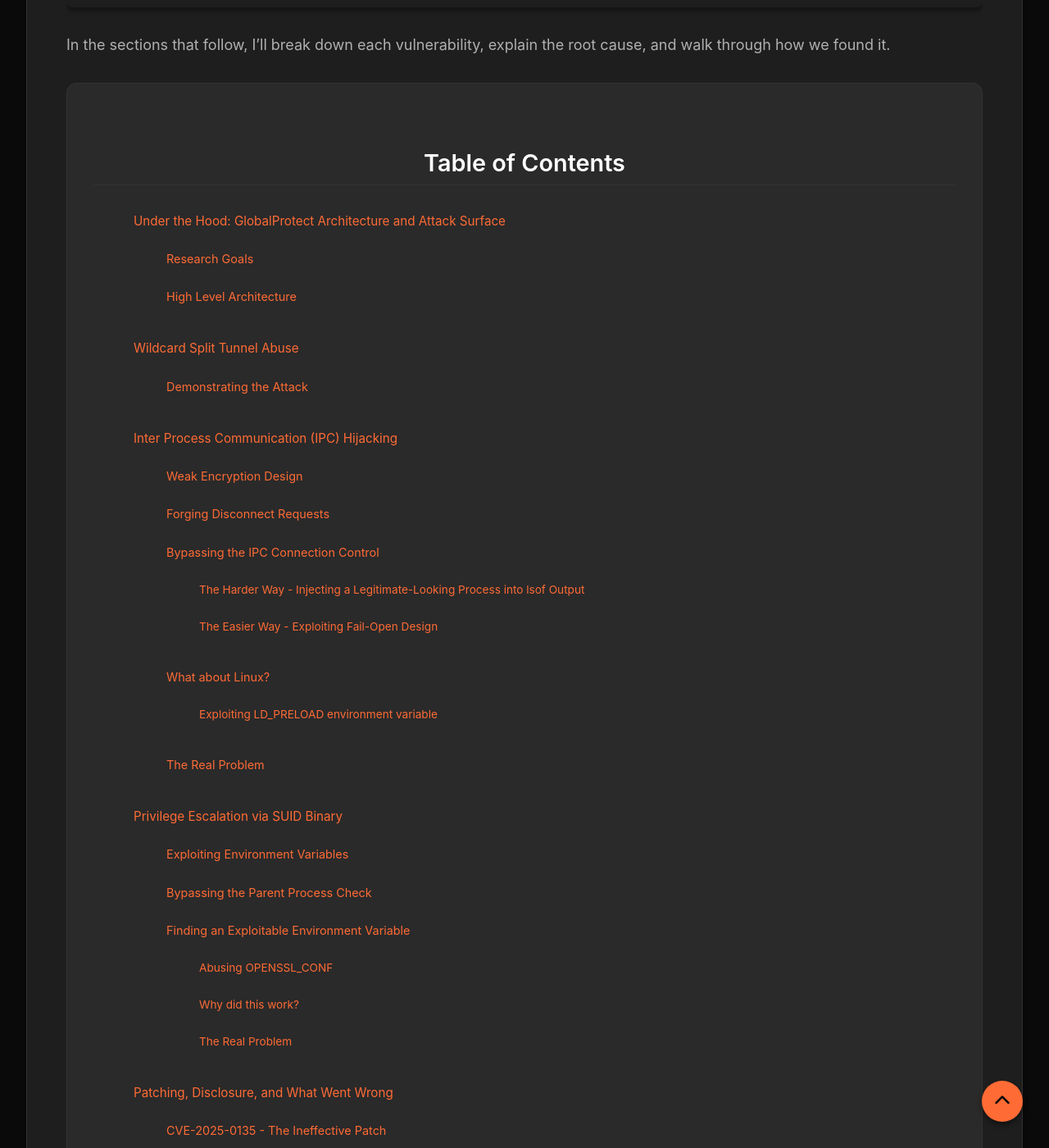
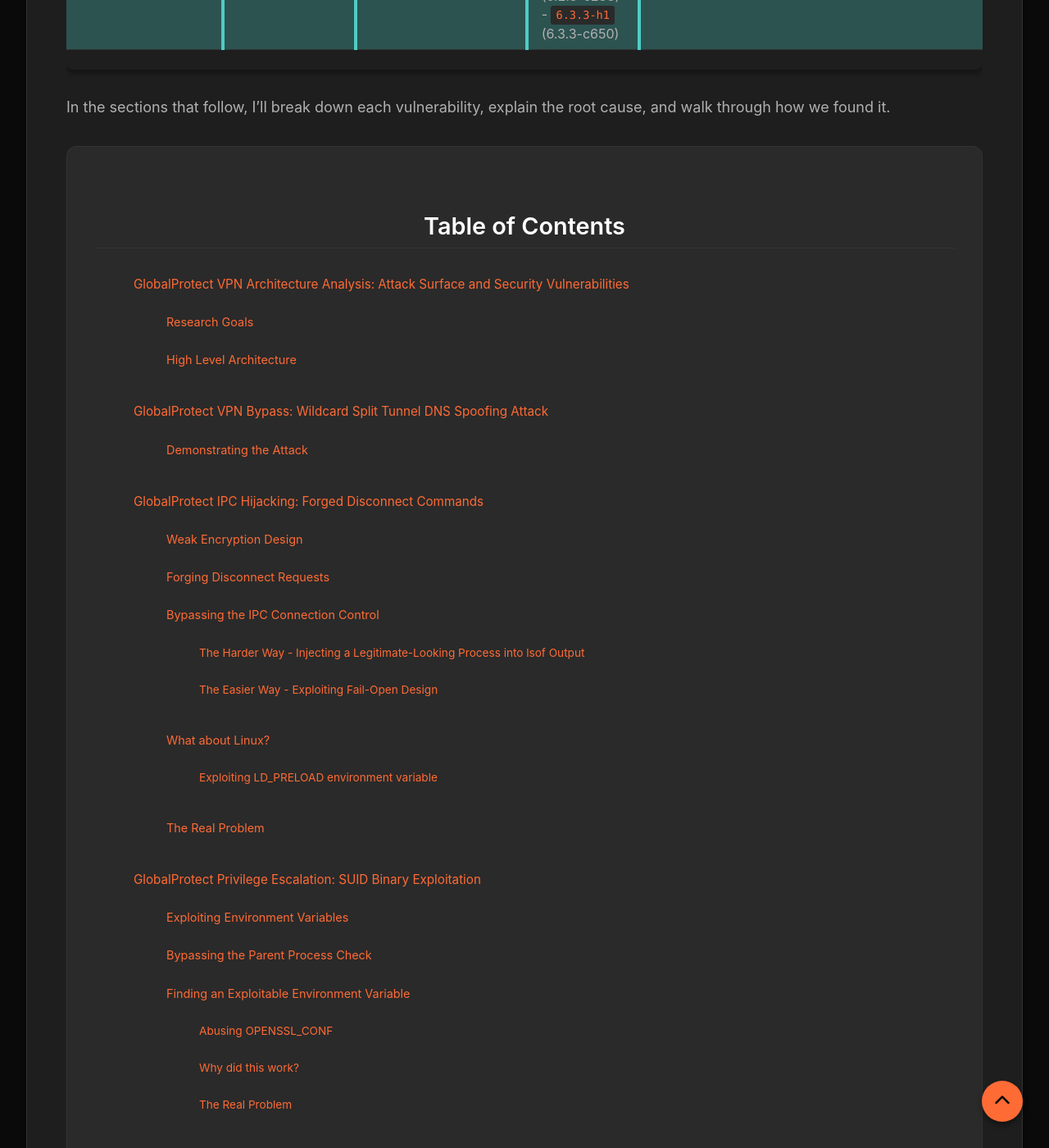
Before and after one commit to alexb70/alexbourla.github.io, a Jekyll site: the page built from research/turning-the-tables-on-globalprotect.md, in a window 1280 px wide and 1400 px high, scrolled down 2043 px. Shown: the whole window at 82% size. Built offline with Jekyll 4.4.1, drawn with Linux system fonts in a browser that asks for light colours; nearby versions of some CDN libraries; some of the changed text lies outside the part shown.

Commit message:
seo optimisation

````diff
--- a/research/turning-the-tables-on-globalprotect.md
+++ b/research/turning-the-tables-on-globalprotect.md
@@ -3,9 +3,11 @@
 title: "Turning the Tables on GlobalProtect: Behind the CVEs"
 date: 2025-10-10
 author: Alex Bourla
-description: "A deep dive into vulnerabilities discovered in Palo Alto Networks' GlobalProtect VPN client, including privilege escalation and VPN bypass techniques."
-tags: [VPN Security, Privilege Escalation, macOS, Linux, CVE-2025-0135, CVE-2025-0140, CVE-2025-0141, CVE-2025-2179]
+description: "Complete technical analysis of 5 critical GlobalProtect VPN vulnerabilities (CVE-2025-0135, CVE-2025-0140, CVE-2025-0141, CVE-2025-2179) with proof-of-concept exploits, privilege escalation techniques, and VPN bypass methods for macOS and Linux."
+tags: [VPN Security, Privilege Escalation, macOS, Linux, CVE-2025-0135, CVE-2025-0140, CVE-2025-0141, CVE-2025-2179, Palo Alto Networks, GlobalProtect, VPN Bypass, Security Research, Black Hat, Vulnerability Research, Enterprise Security, Network Security, Penetration Testing, Red Team, Cybersecurity]
 permalink: /research/turning-the-tables-on-globalprotect/
+image: /research/turning-the-tables-on-globalprotect/img/globalprotect-architecture-overview.png
+keywords: "GlobalProtect vulnerabilities, Palo Alto Networks security, VPN bypass techniques, privilege escalation, CVE-2025-0135, CVE-2025-0140, CVE-2025-0141, CVE-2025-2179, enterprise VPN security, cybersecurity research, Black Hat 2025"
 ---
 
 ## Introduction
@@ -33,7 +35,7 @@
 
 In the sections that follow, I'll break down each vulnerability, explain the root cause, and walk through how we found it.
 
-## Under the Hood: GlobalProtect Architecture and Attack Surface
+## GlobalProtect VPN Architecture Analysis: Attack Surface and Security Vulnerabilities
 
 ### Research Goals
 
@@ -66,7 +68,7 @@
 
 Collectively, these components contribute to the security model of the software and each was involved in one or more of the vulnerabilities discussed in the sections that follow.
 
-## Wildcard Split Tunnel Abuse
+## GlobalProtect VPN Bypass: Wildcard Split Tunnel DNS Spoofing Attack
 
 The _Split Tunnel Traffic_ feature of the GlobalProtect gateway allows system administrators to configure certain traffic to bypass the VPN tunnel and egress directly to the internet, based on specific criteria.
 
@@ -133,7 +135,7 @@
 
 The timer in the video above demonstrates that the target domain, or more precisely, its associated IPs, remained accessible even after the bypass script was stopped. This is because GlobalProtect respects the Time To Live (TTL) value in the DNS response, and will continue to allowlist the returned IPs for as long as the TTL dictates. Since the attacker controls the DNS server, they can set an artificially long TTL, effectively keeping the IPs unblocked indefinitely with just a single spoofed DNS lookup.
 
-## Inter Process Communication (IPC) Hijacking
+## GlobalProtect IPC Hijacking: Forged Disconnect Commands
 
 One of the areas we explored was the IPC between GlobalProtect components, a key boundary between unprivileged and privileged logic. Compromising this boundary could mean the ability to influence core VPN behaviour from a non-root context.
 
@@ -300,7 +302,7 @@
 
 Any low-privileged attacker who can undermine this control can effectively bypass administrator intent and break the "always-on" VPN model that GlobalProtect markets itself on.
 
-## Privilege Escalation via SUID Binary
+## GlobalProtect Privilege Escalation: SUID Binary Exploitation
 
 As previously mentioned, the `PanGPS` daemon runs as `root` in order to have the privileges to setup VPN tunnels etc. One key difference we noticed early on between MacOS and Linux is the permission set on this binary. In MacOS `PanGPS` has the Set User ID (SUID) bit set, as shown below:
 ```
````
